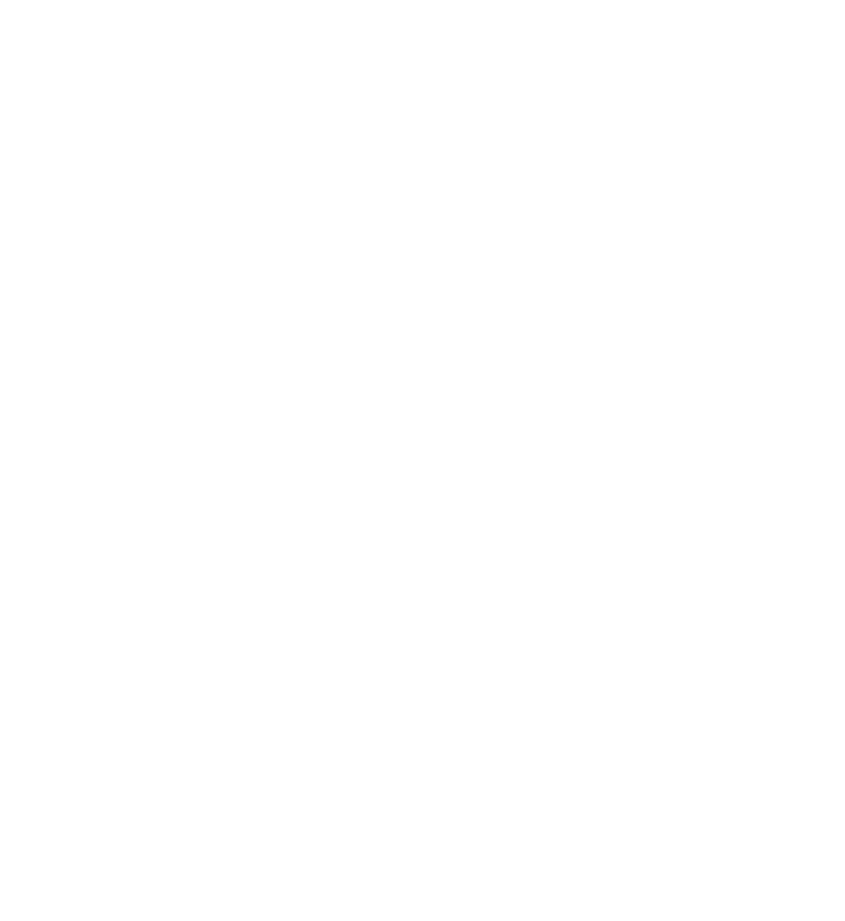
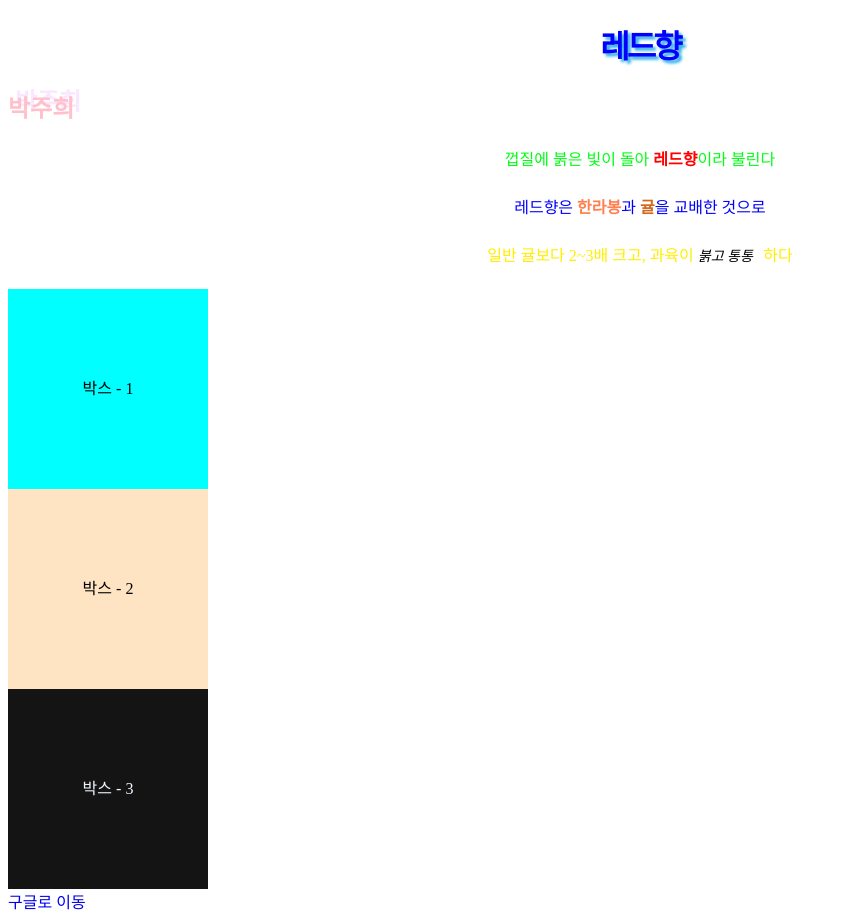
Before and after one commit to juhee1115/css_study_ex, a plain HTML site: page index.html in a window 1280 px wide. Shown: the whole page, without its empty margins (0-845 px from the left). Before the commit the page ends 800 px from the top, so only its background shows below. Drawn offline with Linux system fonts and the light colour scheme.

Commit message:
텍스트

```diff
--- a/index.html
+++ b/index.html
@@ -4,8 +4,89 @@
     <meta charset="UTF-8">
     <meta name="viewport" content="width=device-width, initial-scale=1.0">
     <title>Document</title>
+    <style>
+    h1{
+    color: #0000ff; /*16진수 표기법*/
+    text-align: center;
+    /* text-shadow: 가로거리 세로거리 번짐의 정도 색상; */
+    text-shadow:3px 3px 3px rgb(41, 173, 235);
+    /*줄간격 조절*/
+    letter-spacing: -3px;
+    }
+
+    h2{
+        color: pink;
+text-shadow: 7px -7px 0.3px #f9e7ff ;
+
+    }
+    p{
+color: rgb(0, 255, 21); /*색상 이름 표기법*/
+text-align: center;
+line-height: 200%;
+
+    }
+    span{
+    color: rgb(255, 0, 0);/*rgb표기법*/
+    font-weight: bold;
+    }
+.hanra{
+color: coral;
+}
+.orange{
+    color: chocolate;
+    font-weight: 900;
+}
+.second{
+    color: blue;
+
+}
+.third{
+color: rgb(255, 238, 0);
+}
+em{
+font-size: 14px;
+color: black;
+}
+.box{
+    width: 200px;
+    height: 200px;
+    background-color: aqua;
+    text-align: center;
+    line-height: 200px;
+}
+.box2{
+width: 200px;
+height: 200px;
+background-color: bisque;
+text-align: center;
+line-height: 200px;
+}
+.box3{
+width: 200px;
+height: 200px;
+background-color: rgb(20, 20, 20);
+text-align: center;
+line-height: 200px;
+color: aliceblue;
+text-decoration: underline;
+text-decoration: dashed;
+}
+a{
+    text-decoration: none;
+}
+    </style>
 </head>
 <body>
+    <h1>레드향</h1>
+    <h2>박주희</h2>
+    <p>껍질에 붉은 빛이 돌아 <span>레드향</span>이라 불린다</p>
+    <p class="second">레드향은 <span class="hanra">한라봉</span>과 <span class="orange">귤</span>을 교배한 것으로</p>
+    <p class="third">일반 귤보다 2~3배 크고, 과육이 <em>붉고 통통&nbsp;&nbsp;&nbsp;</em>하다</p>
+    <!-- 박수 안에 글자 중간 정렬 -->
+     <div class="box">박스 - 1</div>
+     <div class="box2">박스 - 2</div>
+     <div class="box3">박스 - 3</div>
+<a href="https://www.google.com/">구글로 이동</a>
 
 </body>
 </html>
```
